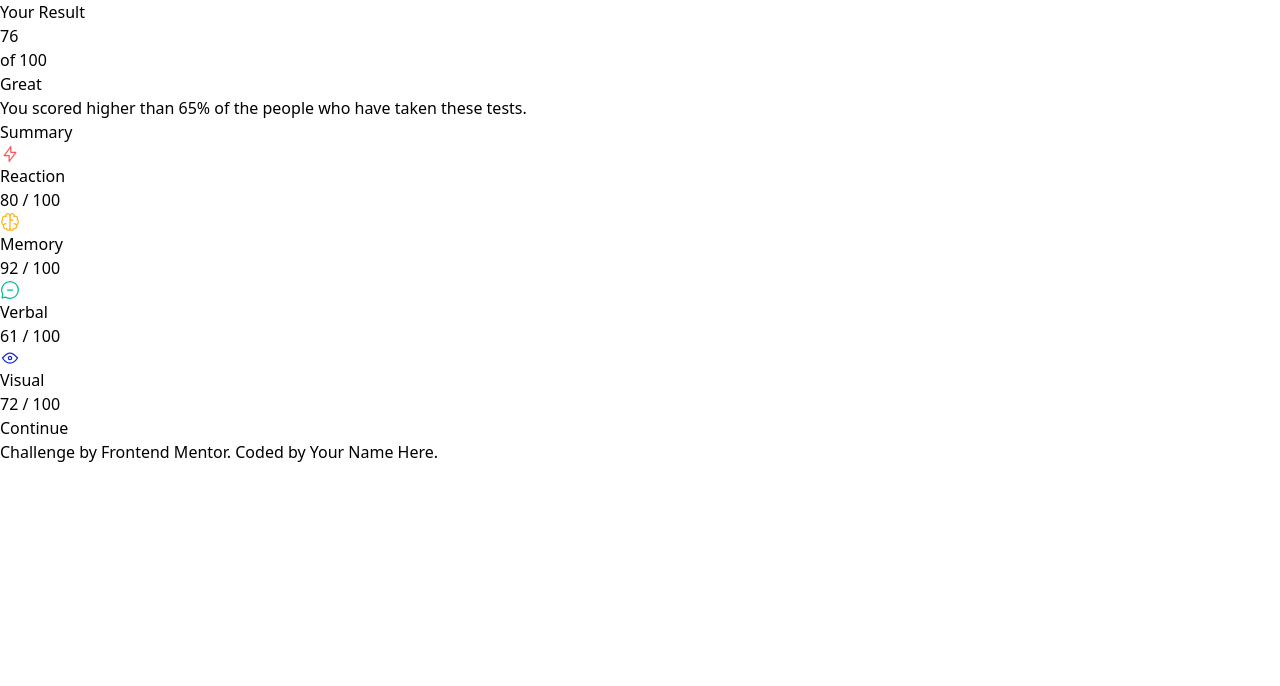
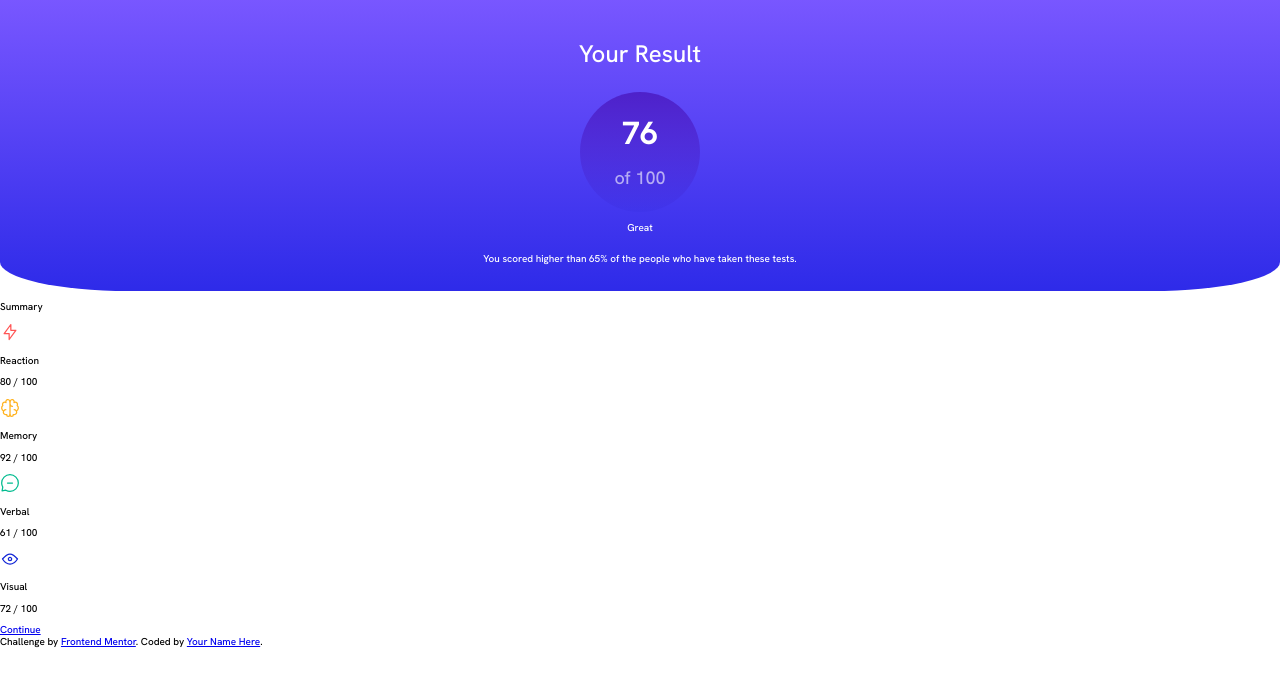
Before and after one commit to avilesalejandro/summary-frontendmentor, a plain HTML site: page index.html in a window 1280 px wide. Drawn offline with nearby package versions, Linux system fonts and the light colour scheme.

Commit message:
Primeros estilos CSS

```diff
--- a/css/styles.css
+++ b/css/styles.css
@@ -0,0 +1,82 @@
+:root{
+    /* Primarios */
+    --light-red: hsl(0, 100%, 67%);
+    --orangey-yellow: hsl(39, 100%, 56%);
+    --green-teal: hsl(166, 100%, 37%);
+    --cobalt-blue: hsl(234, 85%, 45%);
+    /* Neutrales */
+    --white: hsl(0, 0%, 100%);
+    --pale-blue: hsl(221, 100%, 96%);
+    --light-lavender: hsl(241, 100%, 89%);
+    --dark-gray-blue: hsl(224, 30%, 27%);
+    /* Fuentes */
+    --regular: 500;
+    --medium: 700;
+    --bold: 800;
+    --font-small: 1.8rem;
+    --font-med: 2.4rem;
+    --font-big: 3.2rem;
+}
+
+html{
+    font-size: 62.5%;
+}
+body{
+    font-family: 'Hanken Grotesk', sans-serif;
+}
+
+.container{
+    display: flex;
+    flex-direction: column;
+}
+
+.score{
+    display: flex;
+    flex-direction: column;
+    justify-content: space-around;
+    align-items: center;
+    align-content: center;
+    padding: 1.6rem 2.4rem;
+    background: linear-gradient(
+       hsla(252, 100%, 67%, 1),
+        hsla(241, 81%, 54%, 1)
+    );
+    border-radius: 0 0 10% 10%;
+}
+
+.score p{
+    color: var(--white);
+}
+
+.score-title{
+    font-size: var(--font-med);
+    font-weight: var(--regular);
+}
+
+.score-result{
+    background:linear-gradient(
+        hsla(256, 72%, 46%, 1),
+        hsla(241, 72%, 46%, 0.1)
+    );
+    display: flex;
+    flex-direction: column;
+    align-content: center;
+    align-items: center;
+    justify-content: center;
+    border-radius: 50%;
+    height: 12rem;
+    width: 12rem;
+}
+.score-number{
+    font-size: var(--font-big);
+    font-weight: var(--medium);
+    margin: 0;
+    padding: 0;
+}
+
+.of100{
+    opacity: .6;
+    margin: 1.6rem 0 0 0;
+    padding: 0;
+    font-size: var(--font-small);
+}
--- a/index.html
+++ b/index.html
@@ -4,6 +4,9 @@
   <meta charset="UTF-8">
   <meta name="viewport" content="width=device-width, initial-scale=1.0"> <!-- displays site properly based on user's device -->
   <link rel="icon" type="image/png" sizes="32x32" href="./assets/images/favicon-32x32.png">
+  <link rel="preconnect" href="https://fonts.googleapis.com">
+  <link rel="preconnect" href="https://fonts.gstatic.com" crossorigin>
+  <link href="https://fonts.googleapis.com/css2?family=Hanken+Grotesk:wght@500;700;800&display=swap" rel="stylesheet">
   <link rel="stylesheet" href="css/normalize.css">
   <link rel="stylesheet" href="css/styles.css">
 
@@ -11,37 +14,37 @@
 </head>
 <body>
 
-  <section>
+  <section class="container">
     <!-- Resultado -->
-    <div> <!-- Contenedor azul -->
-      <p>Your Result</p>
-      <div> <!-- Circulo con la puntuacion -->
-        <p>76</p>
-        <p>of 100</p>
+    <div class="score"> <!-- Contenedor azul -->
+      <p class="score-title">Your Result</p>
+      <div class="score-result"> <!-- Circulo con la puntuacion -->
+        <p class="score-number">76</p>
+        <p class="of100">of 100</p>
       </div>
       <p>Great</p>
       <p>You scored higher than 65% of the people who have taken these tests.</p>
     </div>
 
     <!-- Summary -->
-    <div>
-      <p>Summary</p>
-      <div> <!-- Row -->
-        <img src="assets/images/icon-reaction.svg" alt="reaction">
-        <p>Reaction</p>
-        <p>80 / 100</p>
+    <div class="summary">
+      <p class="summary-title">Summary</p>
+      <div class="summary-element"> <!-- Row -->
+        <img src="assets/images/icon-reaction.svg" alt="reaction" class="summary-element-icon">
+        <p class="summary-element-title">Reaction</p>
+        <p class="summary-element-result">80 / 100</p>
       </div>
-      <div> <!-- Row -->
+      <div class="row"> <!-- Row -->
         <img src="assets/images/icon-memory.svg" alt="memory">
         <p>Memory</p>
         <p>92 / 100</p>
       </div>
-      <div> <!-- Row -->
+      <div class="row"> <!-- Row -->
         <img src="assets/images/icon-verbal.svg" alt="verbal">
         <p>Verbal</p>
         <p>61 / 100</p>
       </div>
-      <div> <!-- Row -->
+      <div class="row"> <!-- Row -->
         <img src="assets/images/icon-visual.svg" alt="visual">
         <p>Visual</p>
         <p>72 / 100</p>
@@ -54,6 +57,5 @@
     Challenge by <a href="https://www.frontendmentor.io?ref=challenge" target="_blank">Frontend Mentor</a>.
     Coded by <a href="#">Your Name Here</a>.
   </div>
-  <script src="https://cdn.tailwindcss.com"></script>
 </body>
 </html>
```
